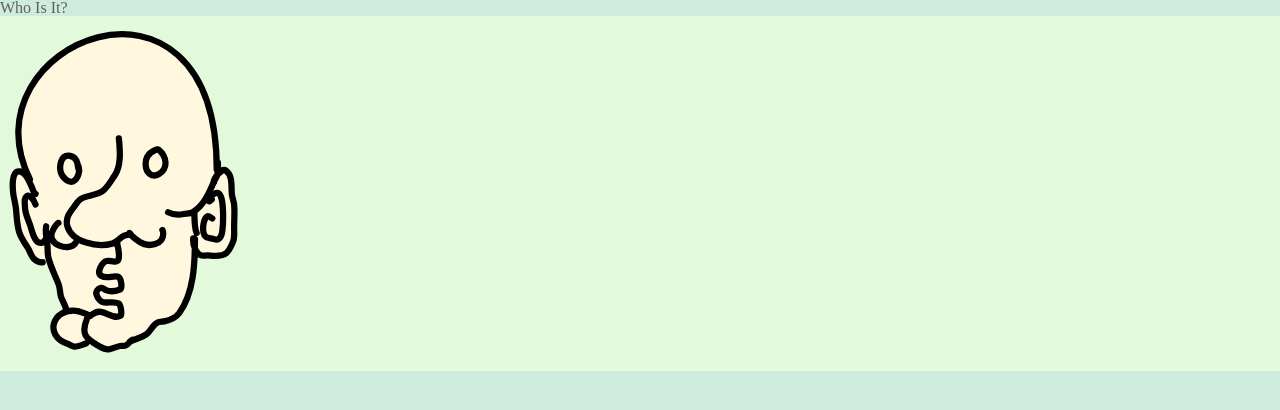
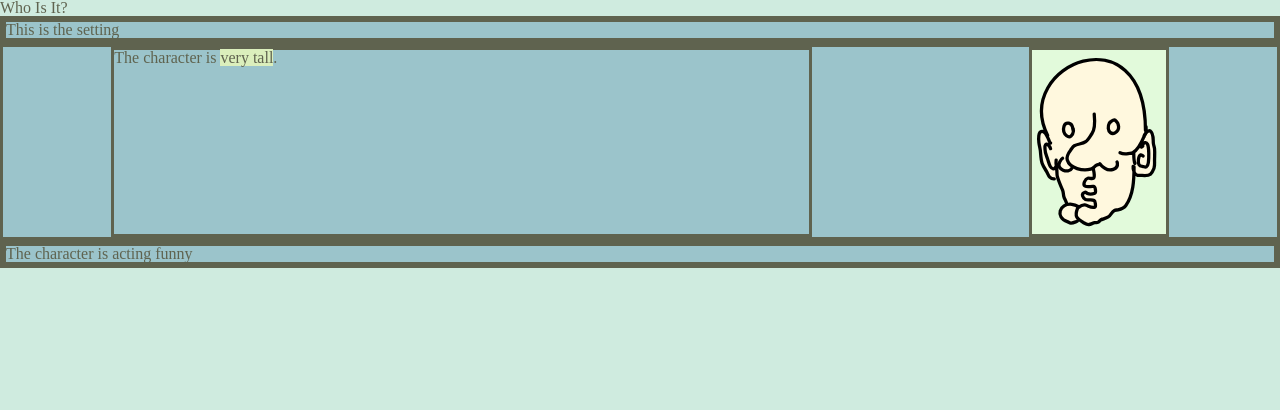
Before and after one commit to billydean/chance-encounters, a React (Create React App) app: page / in a window 1280 px wide. Shown: the top 410 px of the page. Built offline with nearby package versions, Linux system fonts and the light colour scheme.

Commit message:
playing with css

```diff
--- a/src/App.tsx
+++ b/src/App.tsx
@@ -6,11 +6,13 @@ import Comportment from './components/Comportment';
 function App() {
   return (
 <div>
-      <h1>Who Is It?</h1>
+<h1>Who Is It?</h1>
+  <div className='container'>
         <Setting />
         <Description />
         <Comportment />
-      </div>
+  </div>
+</div>
   );
 }
 
--- a/src/components/Comportment.tsx
+++ b/src/components/Comportment.tsx
@@ -2,7 +2,8 @@ import * as React from 'react';
 
 function Comportment () {
     return (
-      <div>
+      <div className='comportment-container'>
+        <p className='comportment'>The character is acting funny</p>
       </div>
     );
   }
--- a/src/components/Description.tsx
+++ b/src/components/Description.tsx
@@ -3,7 +3,8 @@ import Profile from './Profile';
 
 function Description () {
     return (
-      <div>
+      <div className='description-container'>
+        <p className='description'>The character is <span className='highlight'>very tall</span>.</p>
           <Profile />
       </div>
     );
--- a/src/components/Setting.tsx
+++ b/src/components/Setting.tsx
@@ -2,8 +2,8 @@ import * as React from 'react';
 
 function Setting () {
     return (
-      <div>
-
+      <div className='setting-container'>
+        <p className='setting'>This is the setting</p>
       </div>
     );
   }
--- a/src/style/style.scss
+++ b/src/style/style.scss
@@ -49,6 +49,9 @@ nav a {
 
 .container {
     background-color: $main-box;
+    display: flex;
+    flex-direction: column;
+    width: 100%;
 }
 
 .highlight {
@@ -67,12 +70,38 @@ nav a {
 
 } */
 
+.setting-container {
+    border: solid;
+}
+.setting {
+    border: solid;
+}
+.comportment-container {
+    border: solid;
+}
+.comportment {
+    border: solid;
+}
+.description {
+    width: 55%;
+    border: solid;
+}
+.description-container {
+    display:flex;
+    flex-direction: row;
+    justify-content: space-around;
+    border: solid;
+}
 .profile-container {
     background-color: $profile-box;
+    display: flex;
+    justify-content: center;
+    width: 140px;
+    border: solid;
 }
 
 .profile-svg {
-    width: 20%;
+    width: 100%;
 }
 
 /*
```
